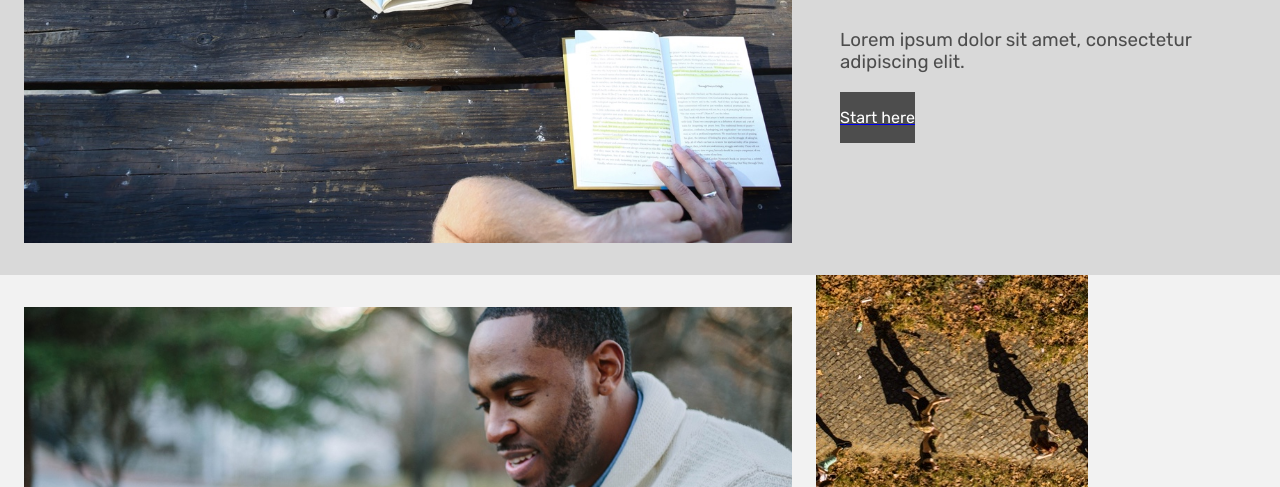
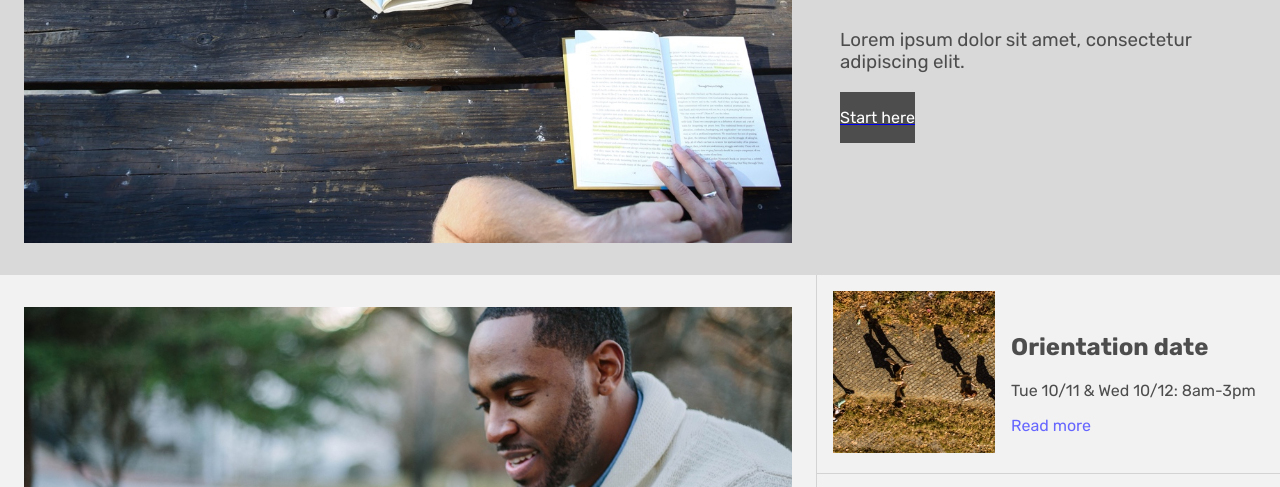
Before and after one commit to JaneHope607/ColmarProject, a plain HTML site: page index.html in a window 1280 px wide. Shown: the part 421-908 px from the top of the page. Drawn offline with Linux system fonts and the light colour scheme.

Commit message:
Text styles right container items

```diff
--- a/resources/css/style.css
+++ b/resources/css/style.css
@@ -142,24 +142,43 @@ main {
 }
 
 .right-side {
-    display: flex;
+    display: inline-flex;
     max-width: 40%;
     height: auto;
     flex-direction: column;
+    border-left: 1px solid lightgrey;
 }
 
-.right-side .item {
+.right-side-item {
+    display: inline-flex;
+    align-items: center;
     height: auto;
-    display: inline-flex;
-    border: 0.5rem solid black;
+    border-bottom: 1px solid lightgrey;
 }
 
-.right-side .item img {
+.right-side-image {
     max-width: 35%;
     height: auto;
     margin: 1rem 1rem;
 }
 
-.right-side .item .text {
-    jus
+.right-side-image img {
+    max-width: 100%;
 }
+
+.right-side-text {
+    max-width: 65%;
+    width: auto;
+    margin: auto 0;
+}
+
+.right-side-text h2
+.right-side-text p {
+    padding: 0px 0px 8px 0px;
+}
+
+.right-side-text a {
+    text-decoration: none;
+    color: #6666ff;
+    font-weight: 500;
+}
```
